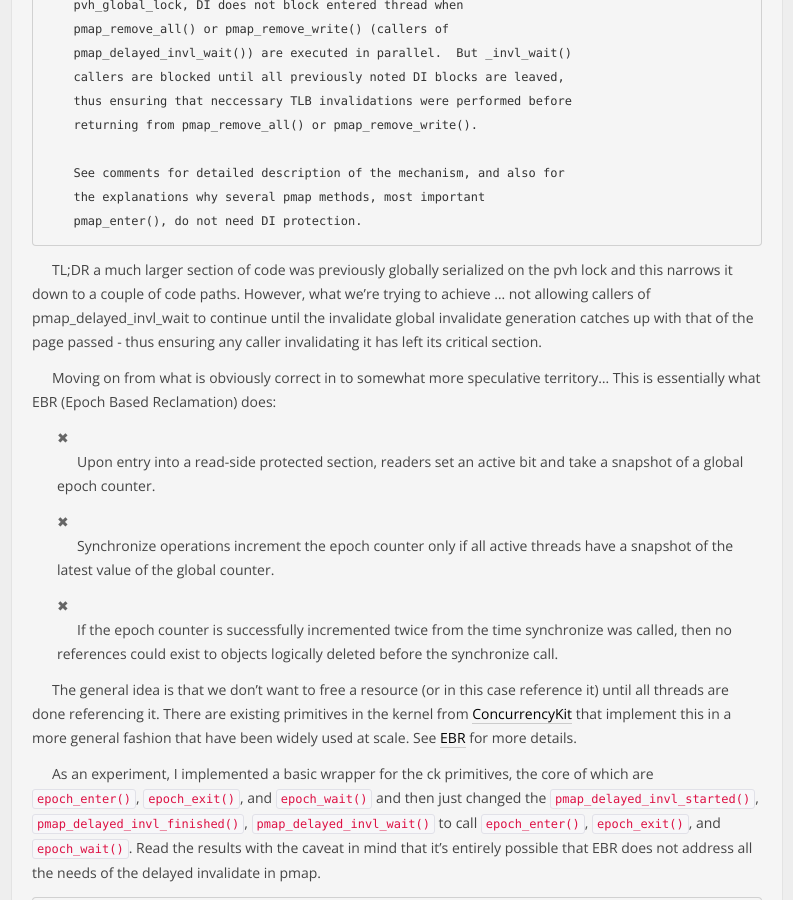
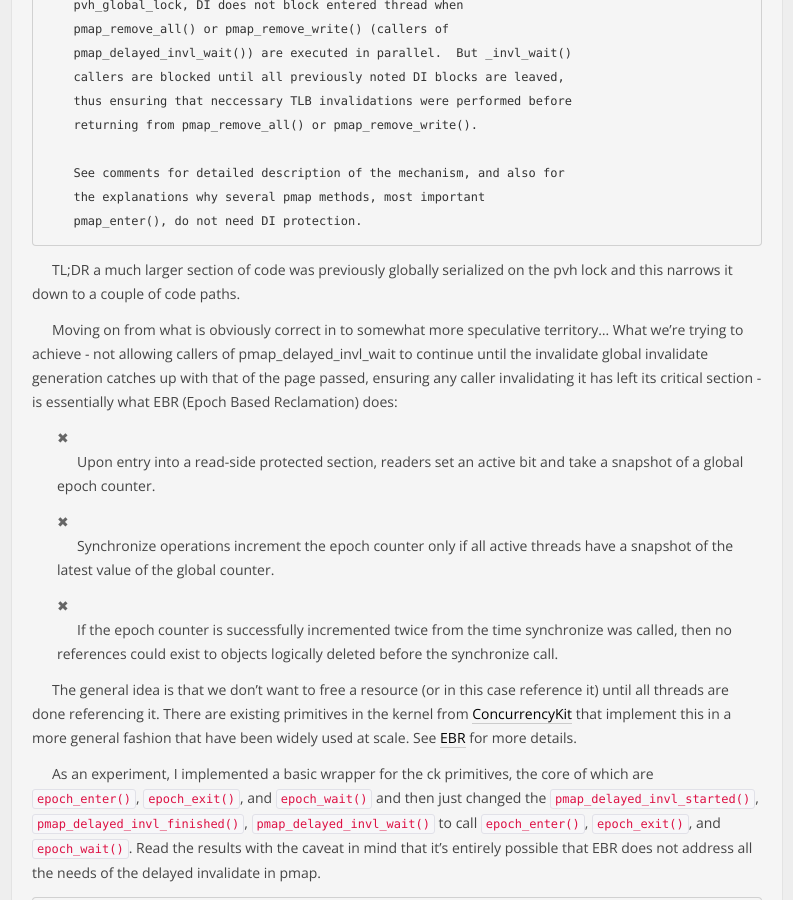
Before and after one commit to ScaleBSD/scalebsd.github.io, a Jekyll site: the page built from _posts/2018-05-03-Why-is-munmap-single-threaded-and-what-can-we-do-about-it.md, in a window 1280 px wide and 900 px high, scrolled down 4391 px. Shown: the whole window, without its empty margins (44-837 px from the left). Built offline with Jekyll 4.4.1, drawn with Linux system fonts in a browser that asks for light colours; our own code applies the rules of GitHub Pages for plain Markdown files.

Commit message:
Update 2018-05-03-Why-is-munmap-single-threaded-and-what-can-we-do-about-it.md

````diff
--- a/_posts/2018-05-03-Why-is-munmap-single-threaded-and-what-can-we-do-about-it.md
+++ b/_posts/2018-05-03-Why-is-munmap-single-threaded-and-what-can-we-do-about-it.md
@@ -188,14 +188,12 @@ Date:   Sat May 14 23:35:11 2016 +0000
 ```
 
 TL;DR a much larger section of code was previously globally serialized on the
-pvh lock and this narrows it down to a couple of code paths. However, what we're trying to achieve ...
-not allowing callers of pmap_delayed_invl_wait to continue until the invalidate global invalidate
-generation catches up with that of the page passed - thus ensuring any caller invalidating it has
-left its critical section.
-
+pvh lock and this narrows it down to a couple of code paths.
 
 Moving on from what is obviously correct in to somewhat more speculative territory...
-This is essentially what EBR (Epoch Based Reclamation) does:
+What we're trying to achieve - not allowing callers of pmap_delayed_invl_wait to continue until the invalidate global invalidate
+generation catches up with that of the page passed, ensuring any caller invalidating it has
+left its critical section - is essentially what EBR (Epoch Based Reclamation) does:
 * Upon entry into a read-side protected section, readers set an
      active bit and take a snapshot of a global epoch counter.
 
````
